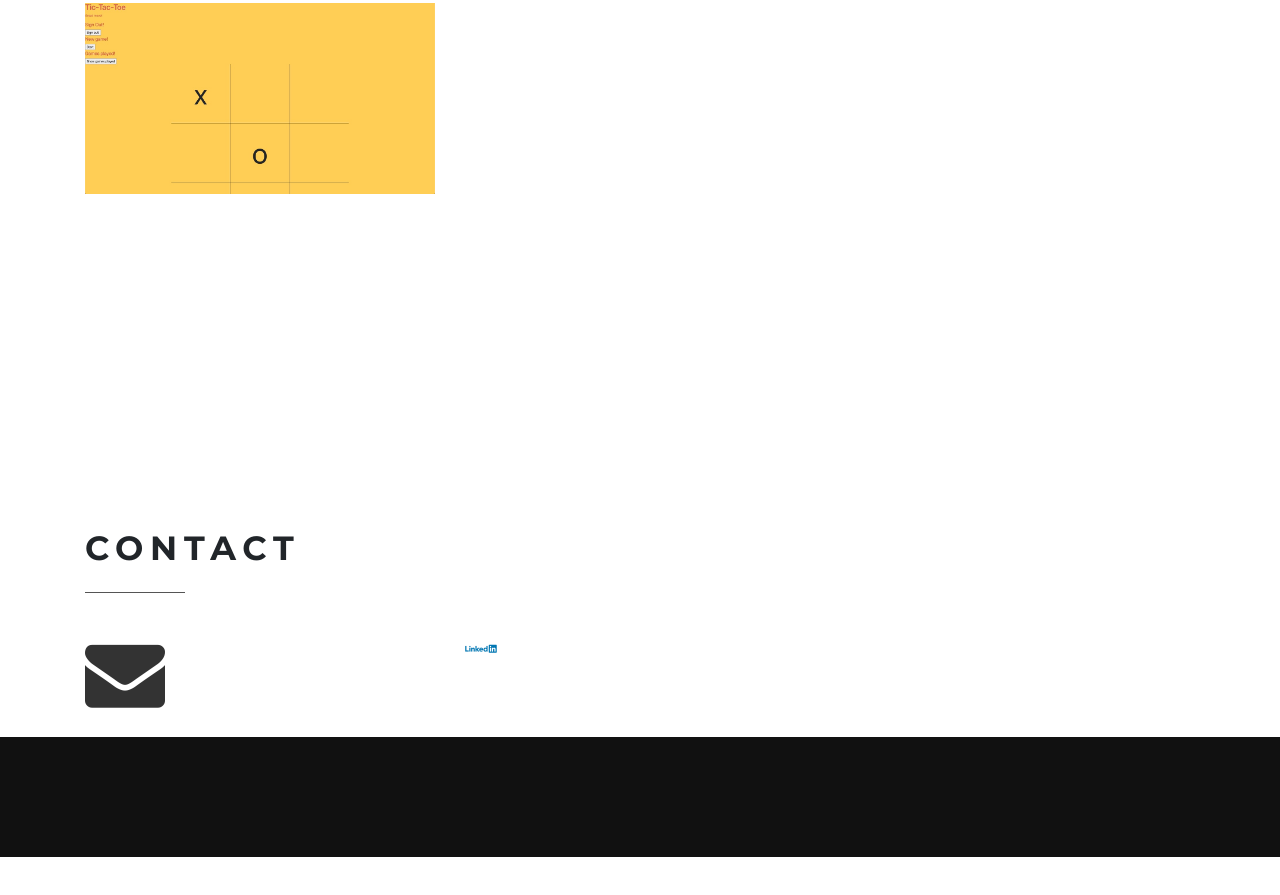
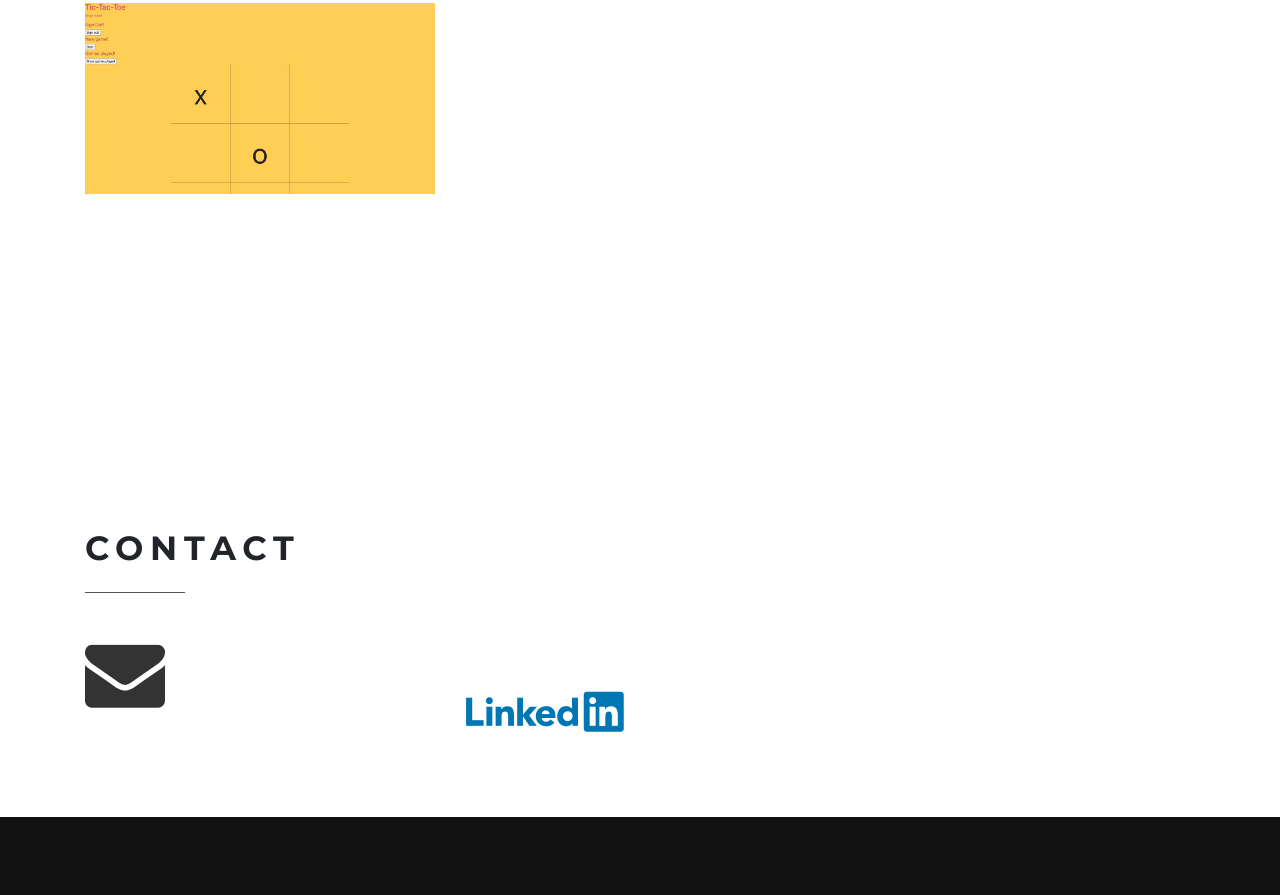
Before and after one commit to gundyn/gundyn.github.io, a website: page index.html in a window 1280 px wide. Shown: the part 3070-3965 px from the top of the page. Before the commit the page ends 3927 px from the top, so only its background shows below. Drawn offline with nearby package versions, Linux system fonts and the light colour scheme; files whose address does not match are found by name.

Commit message:
Fix: linkedin icon

```diff
--- a/distribution/css/custom.css
+++ b/distribution/css/custom.css
@@ -8,5 +8,5 @@
 }
 
 .devicon-linkedin-plain-wordmark {
-  font-size: 2rem;
+  font-size: 10rem;
 }
```
